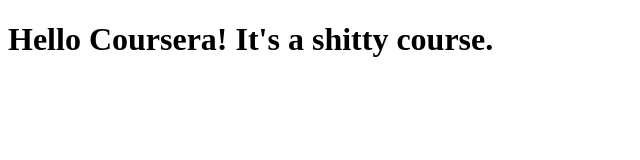
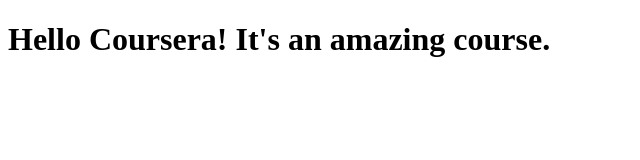
Before and after one commit to JasonFanJS/coursera-test, a plain HTML site: page site/index.html in a window 1280 px wide. Shown: the whole page, without its empty margins (0-640 px from the left). Drawn offline with Linux system fonts and the light colour scheme.

Commit message:
New Changes

```diff
--- a/site/index.html
+++ b/site/index.html
@@ -4,6 +4,6 @@
 	<title>Hello Coursera!</title>
 </head>
 <body>
-<h1>Hello Coursera! It's a shitty course.</h1>
+<h1>Hello Coursera! It's an amazing course.</h1>
 </body>
 </html>
```
